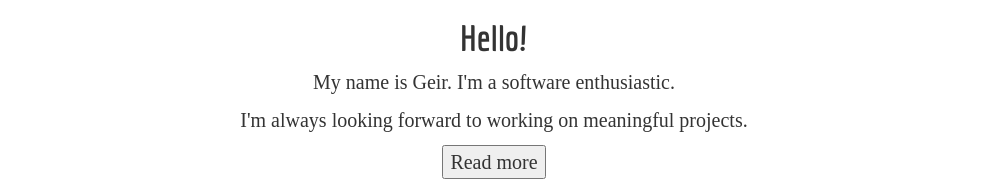
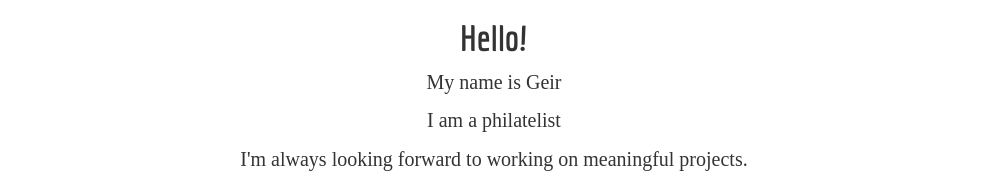
Before and after one commit to gesande/my-react-profile, a React (Vite) app: page / in a window 1280 px wide. Shown: the part 234-415 px from the top of the page, without its empty margins (146-1137 px from the left). Built offline with nearby package versions, Linux system fonts and the light colour scheme.

Commit message:
Animate titles

```diff
--- a/src/App.js
+++ b/src/App.js
@@ -1,6 +1,7 @@
 import React, { Component } from "react";
 import Projects from "./Projects";
 import SocialProfiles from "./SocialProfiles";
+import Title from "./Title";
 import profile from "./assets/profile.png";
 
 class App extends Component {
@@ -15,7 +16,8 @@
       <div>
         <img src={profile} alt="profile" className="profile" />
         <h1>Hello!</h1>
-        <p>My name is Geir. I'm a software enthusiastic.</p>
+        <p>My name is Geir</p>
+        <Title />
         <p>I'm always looking forward to working on meaningful projects.</p>
         {this.state.displayBio ? (
           <div>
--- /dev/null
+++ b/src/Title.js
@@ -0,0 +1,30 @@
+import React, { Component } from "react";
+const TITLES = [
+  "a software enthusiastic",
+  "a philatelist",
+  "a craft beer maker",
+  "an enthusiastic learner"
+];
+
+class Title extends Component {
+  state = { titleIndex: 0 };
+
+  componentDidMount() {
+    console.log("Title component has mounted");
+    this.animateTitles();
+  }
+
+  animateTitles = () => {
+    setInterval(() => {
+      const titleIndex = (this.state.titleIndex + 1) % TITLES.length;
+      this.setState({ titleIndex });
+    }, 4000);
+  };
+
+  render() {
+    const title = TITLES[this.state.titleIndex];
+    return <p>I am {title}</p>;
+  }
+}
+
+export default Title;
```
